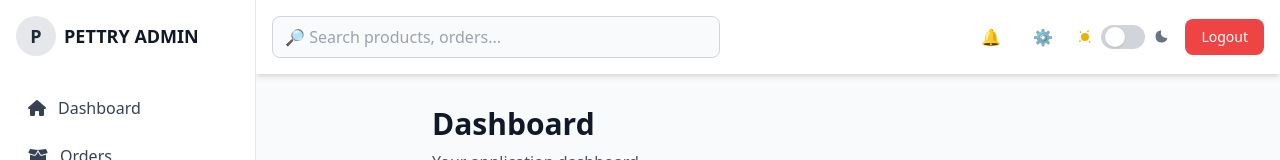
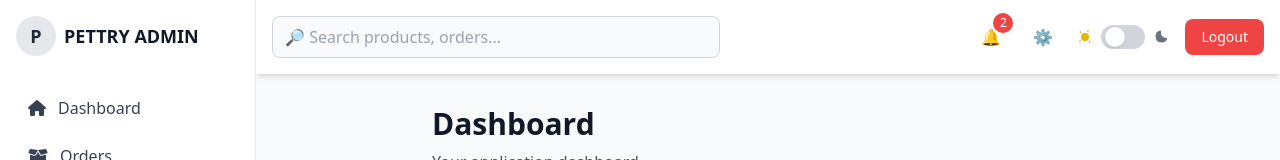
Before and after one commit to anuiitm/Admin-Frontend, a Vue app: page /dashboard in a window 1280 px wide. Both pictures are taken after typing "name@example.com", "Sample123" into the empty fields and a click on the button "Sign in". Shown: the top 160 px of the page. Built offline with nearby package versions, Linux system fonts and the light colour scheme.

Commit message:
Added notification functionality in the navbar

```diff
--- a/src/components/Navbar.vue
+++ b/src/components/Navbar.vue
@@ -12,7 +12,56 @@
         </div>
 
         <div class="flex items-center gap-4">
-            <button class="p-2 rounded hover:bg-gray-100 dark:hover:bg-gray-700 text-gray-600 dark:text-gray-300 transition-colors">🔔</button>
+            <!-- Notifications Dropdown -->
+            <div class="relative">
+                <button
+                    @click="toggleNotifications"
+                    class="p-2 rounded hover:bg-gray-100 dark:hover:bg-gray-700 text-gray-600 dark:text-gray-300 transition-colors relative"
+                >
+                    🔔
+                    <span v-if="unreadCount > 0" class="absolute -top-1 -right-1 bg-red-500 text-white text-xs rounded-full h-5 w-5 flex items-center justify-center">{{ unreadCount }}</span>
+                </button>
+
+                <!-- Notification Dropdown -->
+                <div
+                    v-if="showNotifications"
+                    class="absolute right-0 mt-2 w-80 bg-white dark:bg-gray-800 rounded-lg shadow-lg border border-gray-200 dark:border-gray-700 z-50"
+                >
+                    <div class="px-4 py-3 border-b border-gray-200 dark:border-gray-700">
+                        <h3 class="text-lg font-semibold text-gray-900 dark:text-white">Notifications</h3>
+                    </div>
+                    <div class="max-h-64 overflow-y-auto">
+                        <div v-for="notification in notifications" :key="notification.id"
+                             class="px-4 py-3 border-b border-gray-100 dark:border-gray-700 hover:bg-gray-50 dark:hover:bg-gray-700 cursor-pointer"
+                             :class="{ 'bg-blue-50 dark:bg-blue-900/20': !notification.read }"
+                             @click="markAsRead(notification.id)">
+                            <div class="flex items-start space-x-3">
+                                <div class="flex-shrink-0">
+                                    <div class="w-2 h-2 bg-blue-500 rounded-full mt-2" v-if="!notification.read"></div>
+                                </div>
+                                <div class="flex-1 min-w-0">
+                                    <p class="text-sm font-medium text-gray-900 dark:text-white">{{ notification.title }}</p>
+                                    <p class="text-sm text-gray-500 dark:text-gray-400 mt-1">{{ notification.message }}</p>
+                                    <p class="text-xs text-gray-400 dark:text-gray-500 mt-1">{{ notification.time }}</p>
+                                </div>
+                            </div>
+                        </div>
+                        <div v-if="notifications.length === 0" class="px-4 py-8 text-center">
+                            <p class="text-gray-500 dark:text-gray-400">No notifications</p>
+                        </div>
+                    </div>
+                    <div class="px-4 py-3 border-t border-gray-200 dark:border-gray-700">
+                        <button
+                            @click="markAllAsRead"
+                            class="text-sm text-blue-600 dark:text-blue-400 hover:text-blue-800 dark:hover:text-blue-300"
+                            v-if="unreadCount > 0"
+                        >
+                            Mark all as read
+                        </button>
+                    </div>
+                </div>
+            </div>
+
             <button @click="goSettings" class="p-2 rounded hover:bg-gray-100 dark:hover:bg-gray-700 text-gray-600 dark:text-gray-300 transition-colors">⚙️</button>
             <ThemeToggle />
             <button
@@ -24,15 +73,82 @@
 </template>
 
 <script setup lang="ts">
+import { ref, computed } from 'vue'
 import { useRouter } from 'vue-router'
 import ThemeToggle from '@/components/ThemeToggle.vue'
 
 const router = useRouter()
+const showNotifications = ref(false)
+
+// Sample notifications data
+const notifications = ref([
+    {
+        id: 1,
+        title: 'New Order Received',
+        message: 'Order #1234 has been placed by John Doe',
+        time: '2 minutes ago',
+        read: false
+    },
+    {
+        id: 2,
+        title: 'Low Stock Alert',
+        message: 'Premium Dog Food is running low (5 items left)',
+        time: '1 hour ago',
+        read: false
+    },
+    {
+        id: 3,
+        title: 'Payment Processed',
+        message: 'Payment of ₹2,500 has been successfully processed',
+        time: '3 hours ago',
+        read: true
+    },
+    {
+        id: 4,
+        title: 'Customer Review',
+        message: 'New 5-star review from Sarah Wilson',
+        time: '1 day ago',
+        read: true
+    }
+])
+
+// Computed properties
+const unreadCount = computed(() => {
+    return notifications.value.filter(n => !n.read).length
+})
+
+// Methods
+function toggleNotifications() {
+    showNotifications.value = !showNotifications.value
+}
+
+function markAsRead(id: number) {
+    const notification = notifications.value.find(n => n.id === id)
+    if (notification) {
+        notification.read = true
+    }
+}
+
+function markAllAsRead() {
+    notifications.value.forEach(notification => {
+        notification.read = true
+    })
+}
+
 function logout() {
     localStorage.removeItem('auth_token')
     router.push({ name: 'login' })
 }
+
 function goSettings() {
     router.push('/settings')
 }
+
+// Close notifications when clicking outside
+document.addEventListener('click', (event) => {
+    const target = event.target as HTMLElement
+    if (!target.closest('.relative')) {
+        showNotifications.value = false
+    }
+})
 </script>
```
